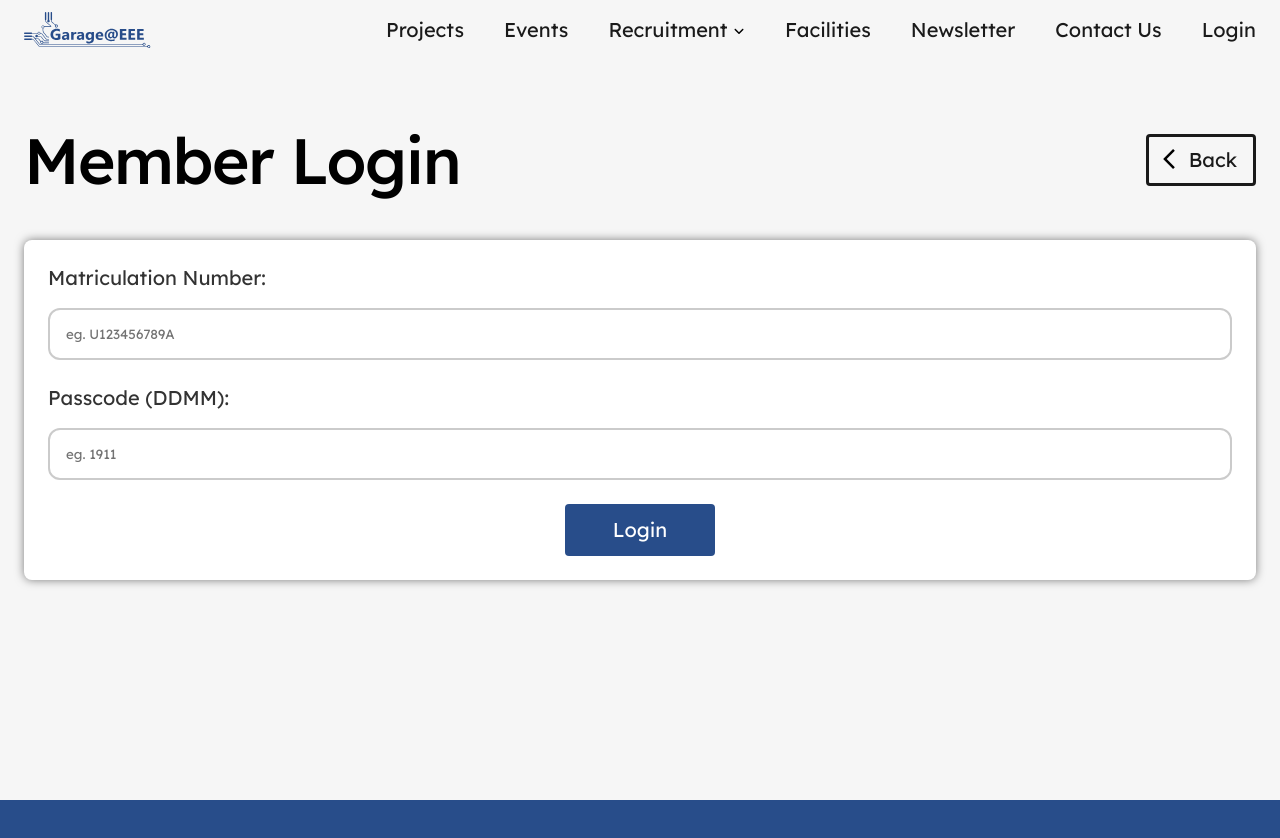
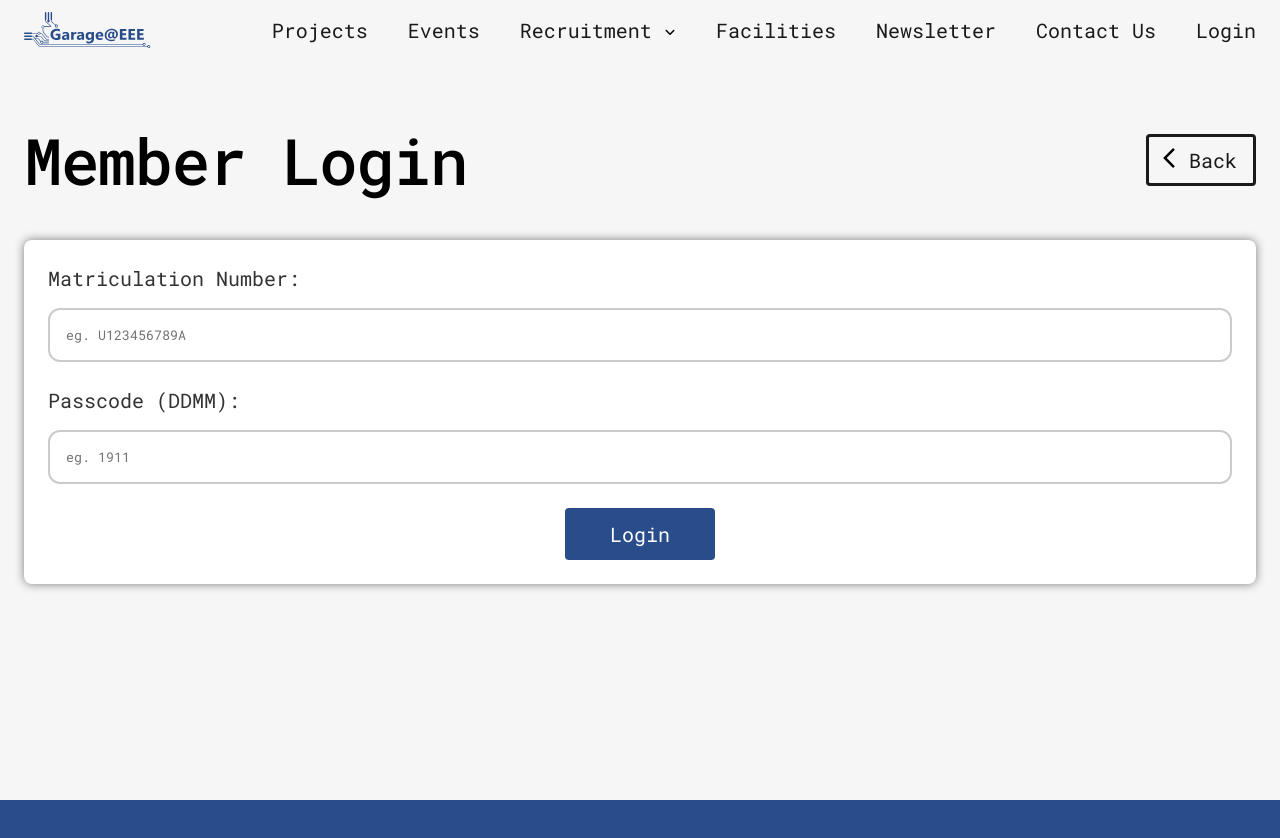
Before and after one commit to 716r5/garagefrontend, a React (Create React App) app: page /login in a window 1280 px wide. Shown: the top 838 px of the page. Built offline with nearby package versions, Linux system fonts and the light colour scheme.

Commit message:
typography issues

```diff
--- a/public/index.html
+++ b/public/index.html
@@ -19,7 +19,10 @@
     <!-- import google fonts -->
     <link rel="preconnect" href="https://fonts.googleapis.com">
     <link rel="preconnect" href="https://fonts.gstatic.com" crossorigin>
-    <link href="https://fonts.googleapis.com/css2?family=Lexend+Deca:wght@100..900&display=swap" rel="stylesheet">
+    <link
+      href="https://fonts.googleapis.com/css2?family=Orbitron:wght@400;500;600;700&family=Roboto+Mono:wght@300;400;500;600;700&display=swap"
+      rel="stylesheet"
+    >
     <!-- modification ends -->
 
     <!--
--- a/src/components/header/Header.module.css
+++ b/src/components/header/Header.module.css
@@ -123,6 +123,17 @@ a {
   margin-top: 1rem;
 }
 
+.nav,
+.navlink,
+.navlink-container,
+.drawer-inner,
+.tablet-link,
+.login-menu,
+.tablet-login-menu {
+  font-family: "Orbitron", sans-serif !important;
+}
+
+
 @keyframes grow {
   from {
     width: 0%;
--- a/src/components/tile/Tile.css
+++ b/src/components/tile/Tile.css
@@ -25,7 +25,7 @@
     width: 100%;
     line-height: 1.2;
     margin-top: 10px;
-    font-family: 'Lexend Deca';
+    font-family: 'Roboto Mono', monospace;
     font-style: normal;
 }
 
--- a/src/components/typography/Typography.module.css
+++ b/src/components/typography/Typography.module.css
@@ -54,6 +54,12 @@
     font-size: 14px;
     line-height: 20px;
   }
+
+  .banner,
+  .heading,
+  .smallHeading {
+    font-family: "Orbitron", sans-serif;
+  }
 }
 
 @media (max-width: 640px) {
--- a/src/index.css
+++ b/src/index.css
@@ -1,4 +1,6 @@
 /* OVERALL STYLING */
+@import url('https://fonts.googleapis.com/css2?family=Orbitron:wght@400;500;600;700&display=swap');
+
 * {
   box-sizing: border-box;
   scrollbar-color: var(--table-disabled) var(--background);
@@ -35,6 +37,7 @@ body {
   margin: 0;
   padding: 0;
   background: var(--background);
+  font-family: "Roboto Mono", monospace;
 }
 
 :root {
@@ -77,7 +80,16 @@ a {
 
 p {
   margin: 0;
-  font-family: "Lexend Deca", sans-serif;
+}
+
+h1, h2, h3, h4, h5, h6 {
+  font-family: "Orbitron", sans-serif;
+}
+
+.banner,
+.heading,
+.smallHeading {
+  font-family: "Orbitron", sans-serif !important;
 }
 
 code {
--- a/src/routes/contactUs/ContactUs.module.css
+++ b/src/routes/contactUs/ContactUs.module.css
@@ -1,5 +1,5 @@
 * {
-    font-family: "Lexend Deca", sans-serif;
+    font-family: "Roboto Mono", monospace;
 }
 
 .content-wrapper {
--- a/src/routes/shop/Acknowledgement.module.css
+++ b/src/routes/shop/Acknowledgement.module.css
@@ -121,7 +121,7 @@
   justify-content: center;
   box-shadow: 0 0 0 2px white;
   z-index: 10;
-  font-family:"Lexend Deca", sans-serif;
+  font-family:"Roboto Mono", monospace;
 };
 
 @media (max-width: 640px) {
```
